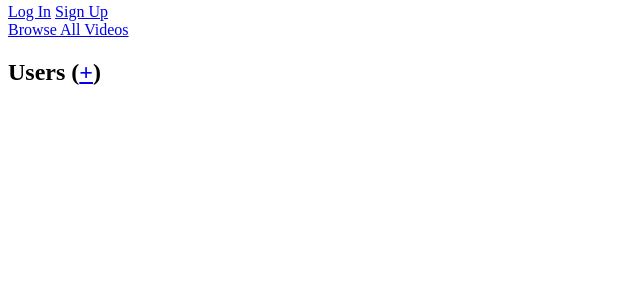
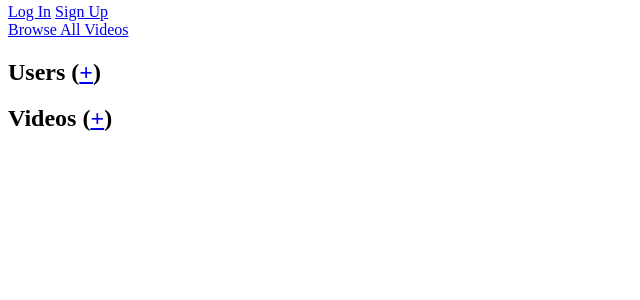
Before and after one commit to mnvalentine313/Project_Django, a Django app: template youtubify/templates/youtubify/users_list.html in a window 1280 px wide. Shown: the part 188-488 px from the top of the page, without its empty margins (0-640 px from the left). Run offline with Django 3.2, Linux system fonts and the light colour scheme; the template is opened without the code that fills it, so the values that code supplies are empty.

Commit message:
Updated homepage to display list of videos under users.

```diff
--- a/youtubify/templates/youtubify/users_list.html
+++ b/youtubify/templates/youtubify/users_list.html
@@ -10,4 +10,12 @@
         </li>
     {% endfor %}
 </ul>
+<h2>Videos (<a href="{% url 'video_create' %}">+</a>)</h2>
+<ul>
+    {% for video in videos %}
+        <li>
+            <a href="{% url 'video_detail' pk=video.pk %}">"{{ video.song }}" by {{ video.artist }}</a>
+        </li>
+    {% endfor %}
+</ul>
 {% endblock %}
--- a/youtubify/views.py
+++ b/youtubify/views.py
@@ -6,7 +6,8 @@ from django.contrib.auth.decorators import login_required
 
 def users_list(request):
     users = User.objects.all()
-    return render(request, 'youtubify/users_list.html', {'users': users})
+    videos = Video.objects.all()
+    return render(request, 'youtubify/users_list.html', {'users': users, 'videos': videos})
 
 @login_required
 def user_detail(request, pk):
```
